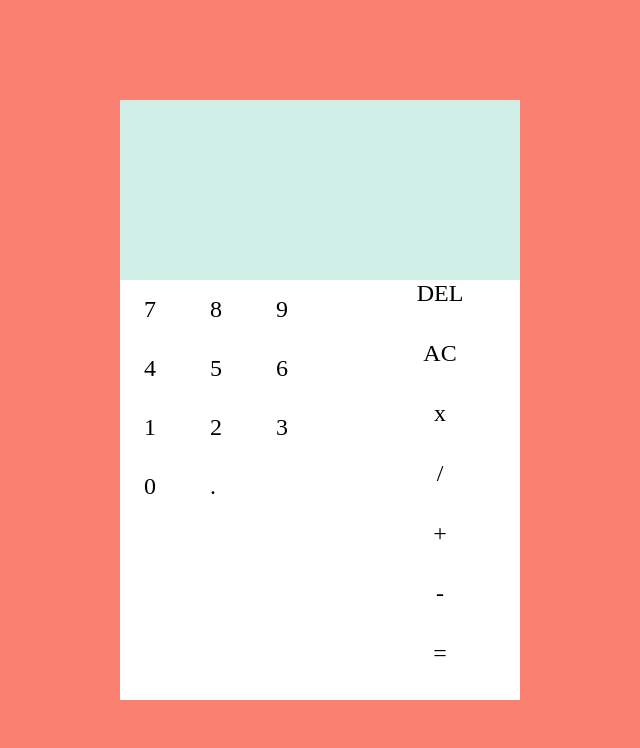
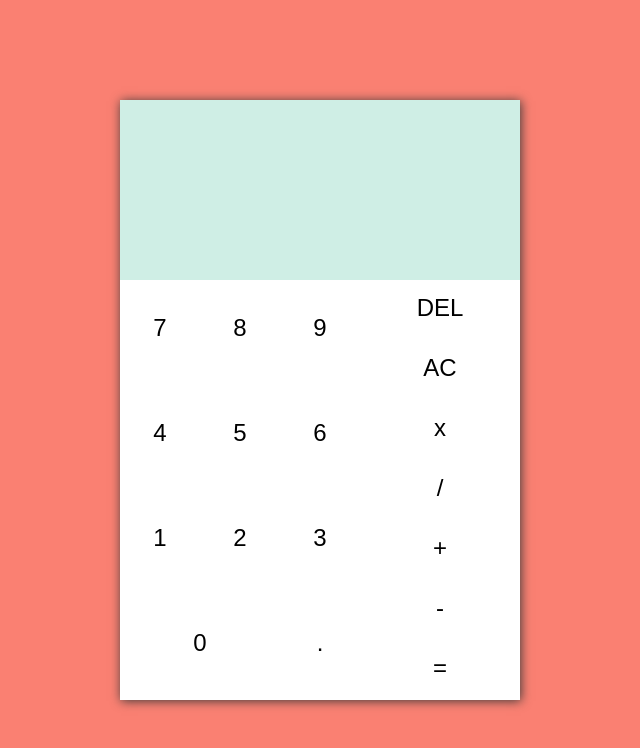
Before and after one commit to ChauBacHozz/Js-Calculator, a plain HTML site: page index.html in a window 1280 px wide. Shown: the whole page, without its empty margins (320-960 px from the left). Drawn offline with Linux system fonts and the light colour scheme.

Commit message:
complete css

```diff
--- a/assets/css/style.css
+++ b/assets/css/style.css
@@ -3,10 +3,20 @@
     margin: 0;
     box-sizing: border-box;
 }
-
+html {
+    font-family: sans-serif;
+}
 body {
     background-color: salmon;
 }
+.grid-col-span-2 {
+    grid-column: span 2;
+}
+.grid-row-span-2 {
+    grid-row: span 2;
+
+}
+
 #main {
     display: flex;
     justify-content: center;
@@ -17,35 +27,43 @@ body {
     width: 400px;
     height: 600px;
     background-color: white;
+    box-shadow: 1px 1px 10px rgb(59, 58, 58);
 }
 #result {
     height: 30%;
     background-color: rgba(71, 189, 154, 0.26);
 }
 #btns {
+    height: 70%;
+    /* background-color: aqua; */
     display: flex;
 }
 #numbers,
 #operations {
     flex: 1;
     font-size: 24px;
-    display: inline-block;
+    display: grid;
     list-style-type: none;
 }
 #numbers {
+    grid-template-columns: repeat(3, 1fr);
     flex-grow: 1.5;
 }
 #operations {
-    flex-shrink: 4;
 }
-#numbers li {
-    display: inline-block;
-    padding: 16px 24px;
-}
+#numbers li,
 #operations li {
     text-align: center;
     display: inline-block;
-    width: 100%;
-    height: 25%;
-    line-height: 100%;
 }
+#numbers li:hover,
+#operations li:hover {
+    background-color: rgb(134, 156, 156);
+    cursor: pointer;
+}
+#numbers li {
+    line-height: 400%;
+}
+#operations li {
+    line-height: 230%;
+}
--- a/index.html
+++ b/index.html
@@ -24,7 +24,7 @@
                     <li class="number-btn">1</li>
                     <li class="number-btn">2</li>
                     <li class="number-btn">3</li>
-                    <li class="number-btn">0</li>
+                    <li class="number-btn grid-col-span-2">0</li>
                     <li class="number-btn">.</li>
                 </ul>
                 <ul id="operations">
```
